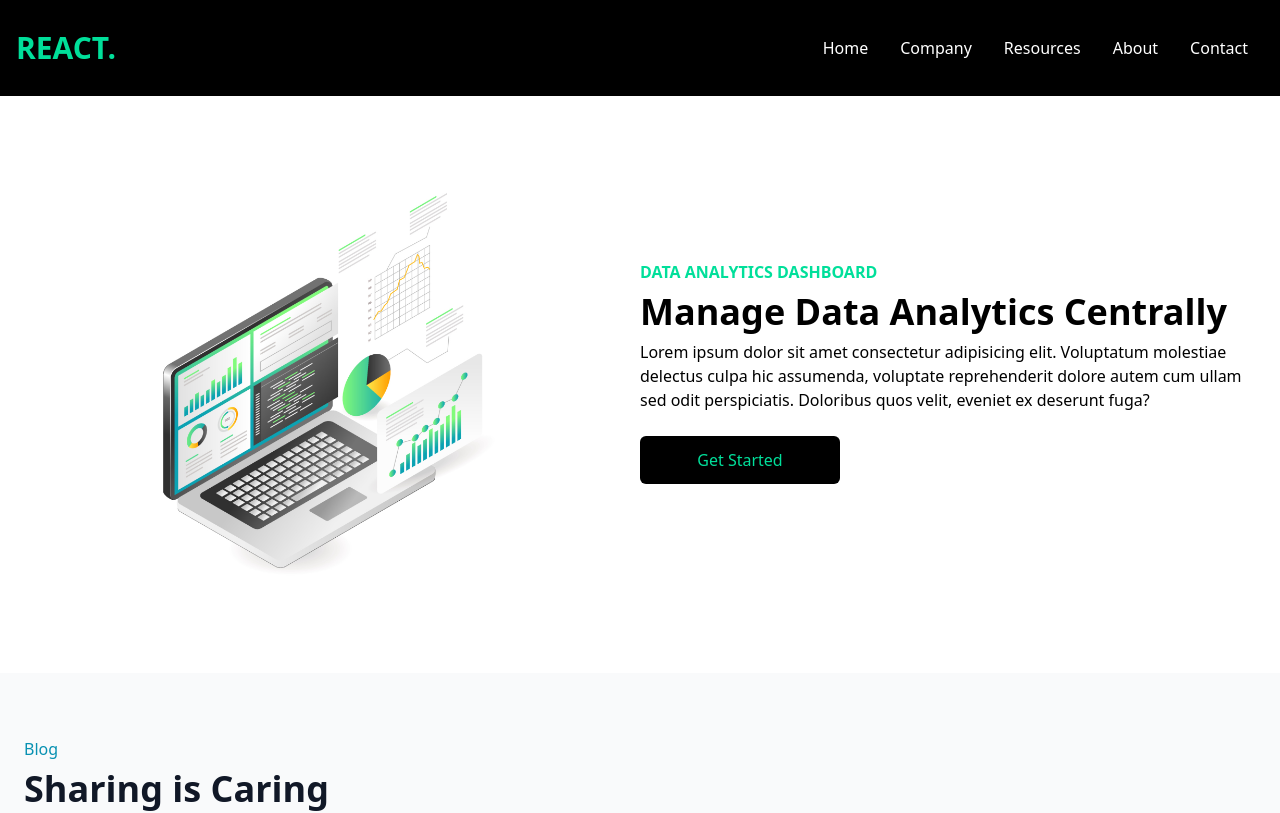
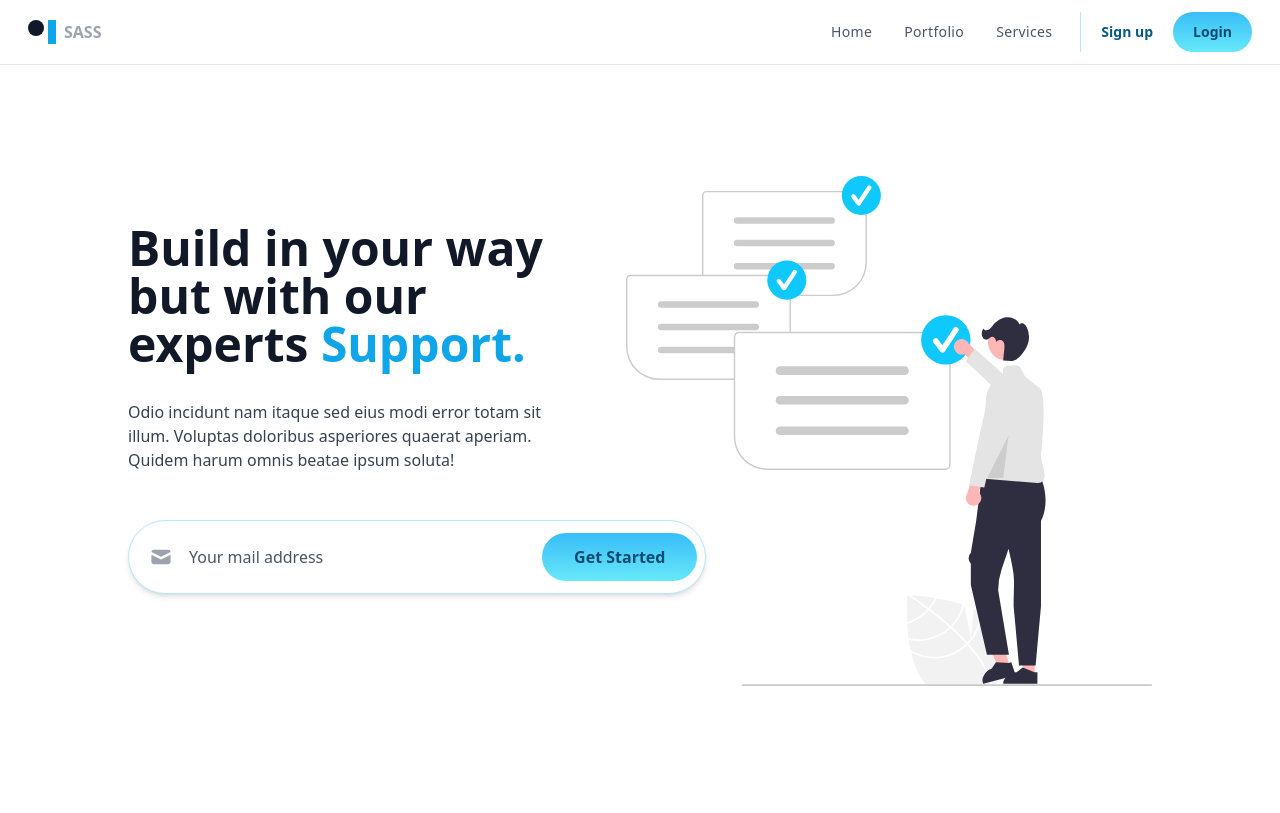
Before and after one commit to Dilkash-Shaikh-Mahajan/React-TailwindCss-Components, a React (Create React App) app: page / in a window 1280 px wide. Shown: the top 813 px of the page. Built offline with nearby package versions, Linux system fonts and the light colour scheme.

Commit message:
Add Navbar

```diff
--- a/src/App.js
+++ b/src/App.js
@@ -5,11 +5,13 @@ import Cards from './Components/Card';
 import Team from './Components/Team';
 import Blog from './Components/Blog';
 import Footer from './Components/Footer';
+import Navbars from './Components/Navbars';
 export default function App() {
 	return (
 		<>
-			<Navbar />
-			<Analytics />
+			{/* <Navbar /> */}
+			<Navbars />
+			{/* <Analytics /> */}
 			<Blog />
 			<Team />
 			<Cards />
--- /dev/null
+++ b/src/Components/Navbars.jsx
@@ -0,0 +1,236 @@
+import React, { useState } from 'react';
+import { HiOutlineX } from 'react-icons/hi';
+const Navbars = () => {
+	const [isOpenNavbar, setIsOpenNavbar] = useState(false);
+	return (
+		<div>
+			<div class='relative w-full'>
+				<header>
+					<input
+						type='checkbox'
+						name='hbr'
+						id='hbr'
+						class='hbr peer'
+						hidden
+						aria-hidden='true'
+					/>
+					<nav class='fixed z-10 w-full border-b bg-white bg-opacity-70 backdrop-blur navbar peer-checked:navbar-active md:absolute md:bg-transparent'>
+						<div class='container m-auto px-2 md:px-12 lg:px-7'>
+							<div class='flex flex-wrap items-center justify-between gap-6 md:py-3 md:gap-0'>
+								<div class='w-full px-6 flex justify-between lg:w-max md:px-0'>
+									<a
+										href='#'
+										aria-label='logo'
+										class='flex space-x-2 items-center'>
+										<div
+											aria-hidden='true'
+											class='flex space-x-1'>
+											<div class='h-4 w-4 rounded-full bg-gray-900'></div>
+											<div class='h-6 w-2 bg-sky-500'></div>
+										</div>
+										<span class='text-base font-bold text-gray-400'>
+											SASS
+										</span>
+									</a>
+									<label
+										onClick={() =>
+											setIsOpenNavbar(!isOpenNavbar)
+										}
+										for='hbr'
+										class='peer-checked:hamburger
+										block relative z-20 p-6 -mr-6
+										cursor-pointer lg:hidden'>
+										{isOpenNavbar ? (
+											<HiOutlineX
+												style={{
+													height: '20px',
+													width: '25px',
+												}}
+												class='m-auto h-4 w-6 rounded text-sky-900 transition duration-300'
+											/>
+										) : (
+											<>
+												<div
+													aria-hidden='true'
+													class='m-auto h-0.5 w-6 rounded bg-sky-900 transition duration-300'></div>
+												<div
+													aria-hidden='true'
+													class='m-auto mt-2 h-0.5 w-6 rounded bg-sky-900 transition duration-300'></div>
+											</>
+										)}
+									</label>
+								</div>
+								{!isOpenNavbar ? (
+									<div class='navmenu hidden w-full flex-wrap justify-end items-center mb-16 mx-6 space-y-20 p-6 rounded-xl shadow-lg bg-white lg:space-y-0 lg:p-0 lg:m-0 lg:flex md:flex-nowrap lg:bg-transparent lg:w-7/12 lg:shadow-none'>
+										<div class='text-gray-600 lg:pr-4'>
+											<ul class='space-y-6 tracking-wide font-medium text-lg lg:text-sm lg:flex lg:space-y-0'>
+												<li>
+													<a
+														href='#'
+														class='block md:px-4 transition hover:text-sky-700'>
+														<span>Home</span>
+													</a>
+												</li>
+												<li>
+													<a
+														href='#'
+														class='block md:px-4 transition hover:text-sky-700'>
+														<span>Portfolio</span>
+													</a>
+												</li>
+												<li>
+													<a
+														href='#'
+														class='block md:px-4 transition hover:text-sky-700'>
+														<span>Services</span>
+													</a>
+												</li>
+											</ul>
+										</div>
+
+										<div class='w-full space-y-2 border-sky-200 flex flex-col -ml-1 sm:flex-row lg:space-y-0 md:w-max lg:border-l'>
+											<button
+												type='button'
+												title='Start buying'
+												class='w-full py-2.5 px-5 text-center rounded-full transition active:bg-sky-200 focus:bg-sky-100 sm:w-max'>
+												<span class='block text-sky-800 font-semibold lg:text-sm'>
+													Sign up
+												</span>
+											</button>
+											<button
+												type='button'
+												title='Start buying'
+												class='w-full py-2.5 px-5 text-center rounded-full transition bg-gradient-to-b from-sky-400 to-cyan-300 active:from-sky-300 focus:from-cyan-400 sm:w-max'>
+												<span class='block text-sky-900 font-semibold lg:text-sm'>
+													Login
+												</span>
+											</button>
+										</div>
+									</div>
+								) : (
+									''
+								)}
+								{/* Mobile Nabvar */}
+
+								{isOpenNavbar ? (
+									<div class='navmenu hidden w-full flex-wrap justify-end items-center mb-16 mx-6 space-y-20 p-6 rounded-xl shadow-lg bg-white lg:space-y-0 lg:p-0 lg:m-0 lg:flex md:flex-nowrap lg:bg-transparent lg:w-7/12 lg:shadow-none'>
+										<div class='text-gray-600 lg:pr-4'>
+											<ul class='space-y-6 tracking-wide font-medium text-lg lg:text-sm lg:flex lg:space-y-0'>
+												<li>
+													<a
+														href='#'
+														class='block md:px-4 transition hover:text-sky-700'>
+														<span>Home</span>
+													</a>
+												</li>
+												<li>
+													<a
+														href='#'
+														class='block md:px-4 transition hover:text-sky-700'>
+														<span>Portfolio</span>
+													</a>
+												</li>
+												<li>
+													<a
+														href='#'
+														class='block md:px-4 transition hover:text-sky-700'>
+														<span>Services</span>
+													</a>
+												</li>
+											</ul>
+										</div>
+
+										<div class='w-full space-y-2 border-sky-200 flex flex-col -ml-1 sm:flex-row lg:space-y-0 md:w-max lg:border-l'>
+											<button
+												type='button'
+												title='Start buying'
+												class='w-full py-2.5 px-5 text-center rounded-full transition active:bg-sky-200 focus:bg-sky-100 sm:w-max'>
+												<span class='block text-sky-800 font-semibold lg:text-sm'>
+													Sign up
+												</span>
+											</button>
+											<button
+												type='button'
+												title='Start buying'
+												class='w-full py-2.5 px-5 text-center rounded-full transition bg-gradient-to-b from-sky-400 to-cyan-300 sm:w-max'>
+												<span class='block text-sky-900 font-semibold lg:text-sm'>
+													Login
+												</span>
+											</button>
+										</div>
+									</div>
+								) : (
+									''
+								)}
+							</div>
+						</div>
+					</nav>
+				</header>
+
+				<div class='container px-8 md:px-12 xl:max-w-5xl mx-auto lg:px-7 xl:px-0'>
+					<div class='md:flex md:gap-12 pt-40 lg:py-56'>
+						<div class='md:w-6/12'>
+							<h1 class='text-gray-900 font-bold text-4xl xl:text-5xl'>
+								Build in your way but with our experts{' '}
+								<span class='text-sky-500'>Support.</span>
+							</h1>
+							<p class='mt-8 text-gray-700'>
+								Odio incidunt nam itaque sed eius modi error
+								totam sit illum. Voluptas doloribus asperiores
+								quaerat aperiam. Quidem harum omnis beatae ipsum
+								soluta!
+							</p>
+							<div class='md:-mr-32'>
+								<form action='' class='w-full mt-12'>
+									<div class='relative flex items-center p-1 rounded-full bg-white border border-sky-200 shadow-md md:p-2'>
+										<div class='sm:pl-3 pl-6 py-3'>
+											<svg
+												xmlns='http://www.w3.org/2000/svg'
+												class='h-6 w-6 m-auto text-gray-400'
+												viewBox='0 0 20 20'
+												fill='currentColor'>
+												<path d='M2.003 5.884L10 9.882l7.997-3.998A2 2 0 0016 4H4a2 2 0 00-1.997 1.884z' />
+												<path d='M18 8.118l-8 4-8-4V14a2 2 0 002 2h12a2 2 0 002-2V8.118z' />
+											</svg>
+										</div>
+										<input
+											placeholder='Your mail address'
+											class='w-full p-4 rounded-full placeholder-gray-600'
+											type='email'
+										/>
+										<button
+											type='button'
+											title='Start buying'
+											class='ml-auto py-3 px-4 rounded-full text-center transition bg-gradient-to-b from-sky-400 to-cyan-300 active:from-sky-300 focus:from-cyan-400 md:px-8'>
+											<span class='hidden w-max text-sky-900 font-semibold md:block'>
+												Get Started
+											</span>
+											<svg
+												xmlns='http://www.w3.org/2000/svg'
+												class='h-6 w-6 mx-auto text-sky-900 md:hidden'
+												fill='none'
+												viewBox='0 0 24 24'
+												stroke='currentColor'
+												stroke-width='2'>
+												<path
+													stroke-linecap='round'
+													stroke-linejoin='round'
+													d='M21 21l-6-6m2-5a7 7 0 11-14 0 7 7 0 0114 0z'
+												/>
+											</svg>
+										</button>
+									</div>
+								</form>
+							</div>
+						</div>
+						<div class='mt-12 h-56 mr-0 md:-mr-24 overflow-hidden sm:h-72 md:h-auto md:mt-0 lg:mr-0 lg:-mt-12 md:w-7/12'>
+							<img src='/Assets/job_hunt.svg' alt='' />
+						</div>
+					</div>
+				</div>
+			</div>
+		</div>
+	);
+};
+
+export default Navbars;
--- a/src/index.css
+++ b/src/index.css
@@ -1,3 +1,15 @@
 @tailwind base;
 @tailwind components;
 @tailwind utilities;
+
+ @layer components {
+        .navbar-active .hamburger div:first-child {
+        @apply rotate-45 translate-y-1.5;
+        }
+        .navbar-active .hamburger div:last-child {
+        @apply -rotate-45 -translate-y-1;
+        }
+        .navbar-active div:first-child div:first-child div:last-child{
+            @apply block lg:flex
+        }
+    }
```
Also changed, not shown: public/Assets/job_hunt.svg (added).
